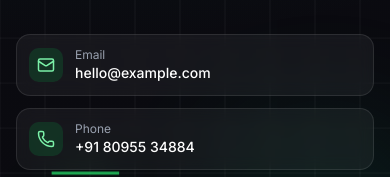
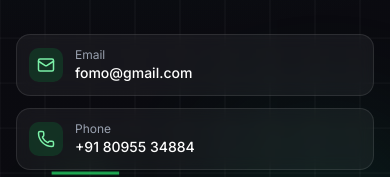
Before and after one commit to Goutham-Chakravarthy/FOMO, a Next.js app: page / in a window 390 px wide. Shown: the part 7625-7802 px from the top of the page. Built offline with nearby package versions, Linux system fonts and the light colour scheme.

Commit message:
Mobile View

```diff
--- a/components/ContactSection.tsx
+++ b/components/ContactSection.tsx
@@ -64,7 +64,7 @@ export default function ContactSection(): React.JSX.Element {
                 </div>
                 <div className="min-w-0">
                   <div className="text-xs sm:text-sm text-gray-400">Email</div>
-                  <div className="font-medium text-white text-sm sm:text-base truncate">hello@example.com</div>
+                  <div className="font-medium text-white text-sm sm:text-base truncate">fomo@gmail.com</div>
                 </div>
               </a>
 
```
